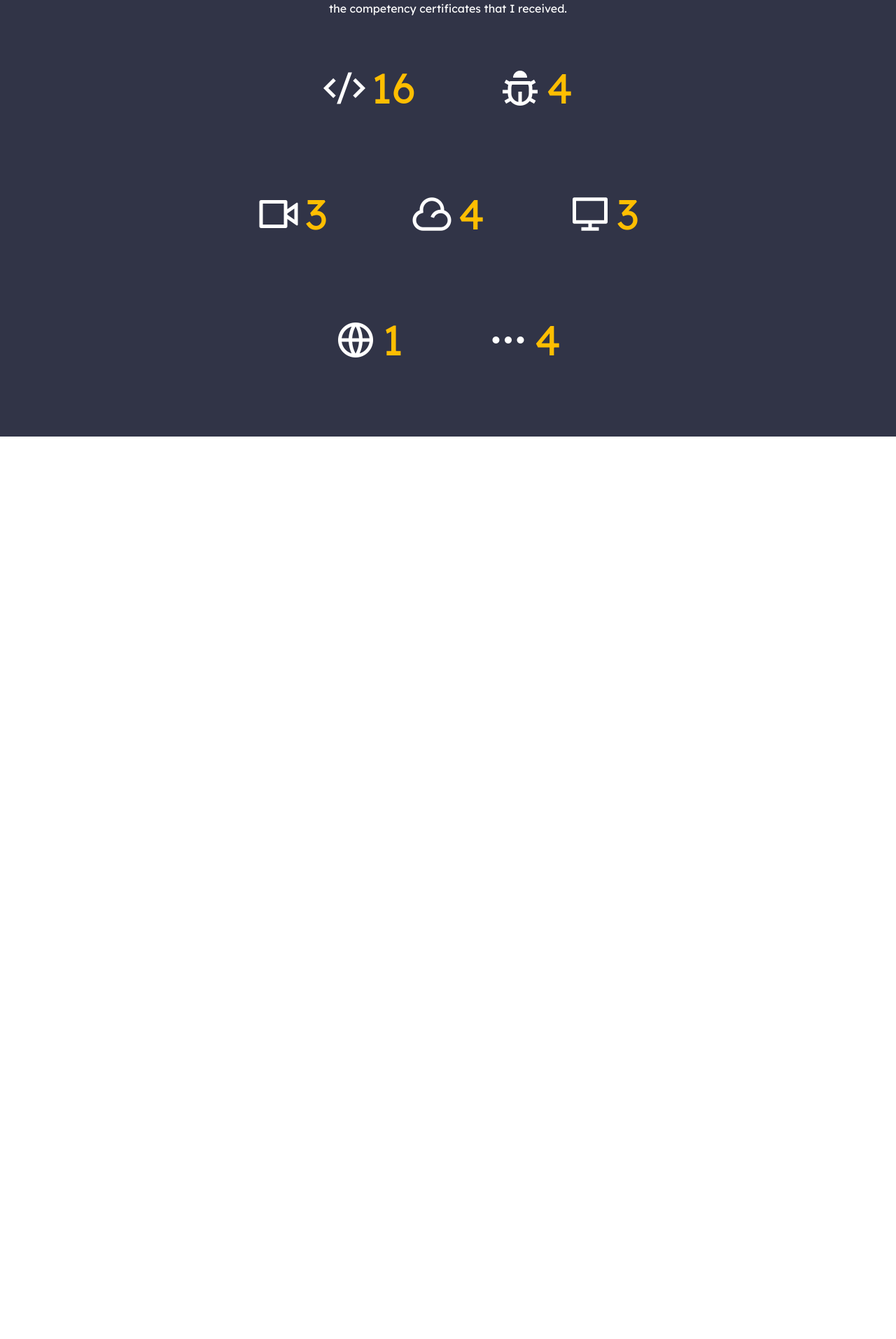
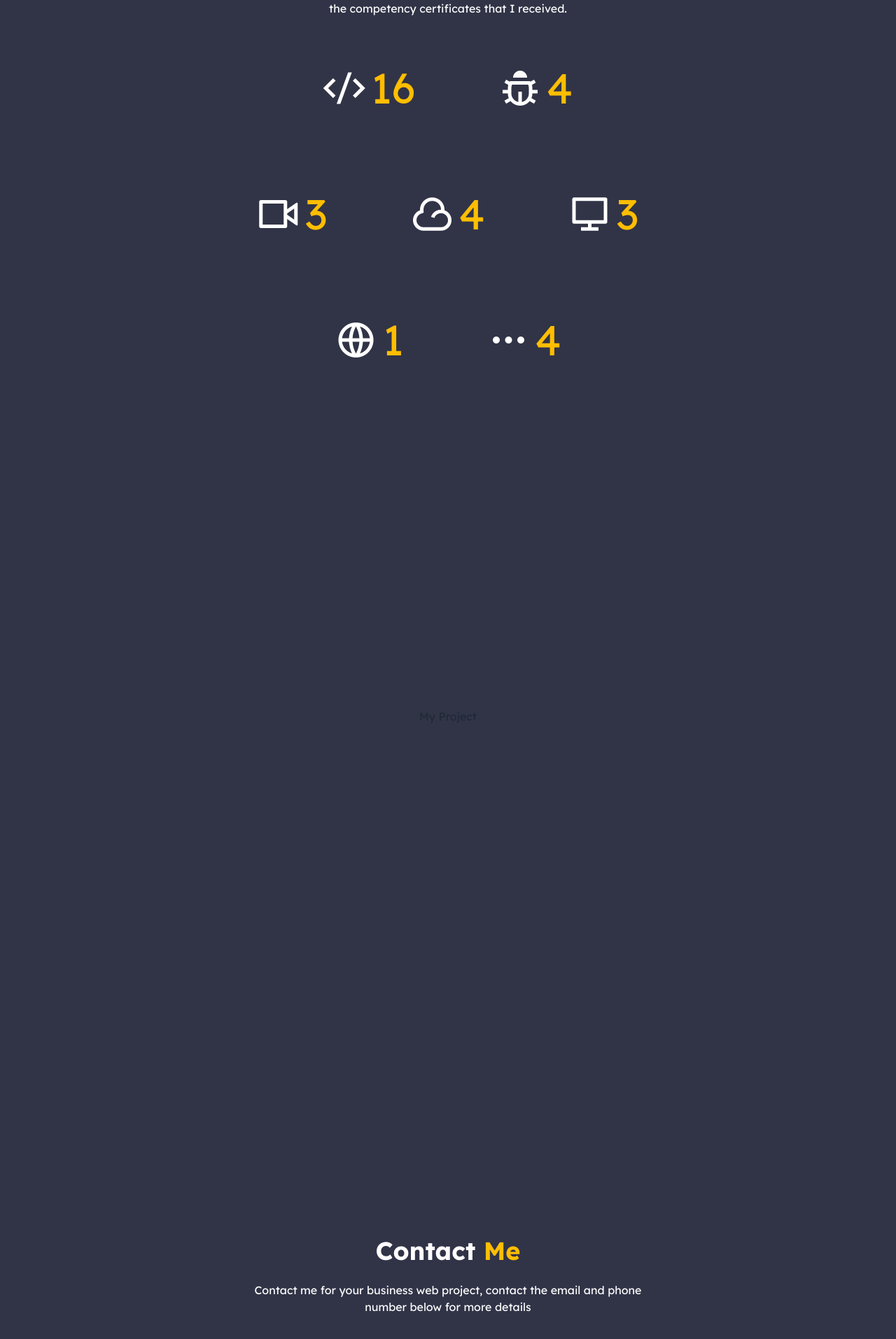
Before and after one commit to hawk-xc/portofolio, a React (Vite) app: page / in a window 1280 px wide. Shown: the part 2672-4586 px from the top of the page at 70% size. Before the commit the page ends 3296 px from the top, so only its background shows below. Built offline with nearby package versions, Linux system fonts and the light colour scheme.

Commit message:
progres contact me, certificate

```diff
--- a/src/App.jsx
+++ b/src/App.jsx
@@ -14,6 +14,10 @@ import MySkills from "./components/MySkills";
 import MySkillsContent from "./components/MySkillsContent";
 import MyCertificate from "./components/MyCertificate";
 import MyCertificateContent from "./components/MyCertificateContent";
+import MyProject from "./components/MyProject";
+import MyProjectContent from "./components/MyProjectContent";
+import ContactMe from "./components/ContactMe";
+import ContactMeContent from "./components/ContactMeContent";
 
 export default function App() {
   const [sidebar, setSideBar] = useState(false);
@@ -21,12 +25,16 @@ export default function App() {
   const aboutmeRef = useRef(null);
   const skillsRef = useRef(null);
   const certificateRef = useRef(null);
+  const projectRef = useRef(null);
+  const contactmeRef = useRef(null);
 
   const refLists = {
     homeRef: homeRef,
     aboutmeRef: aboutmeRef,
     skillsRef: skillsRef,
     certificateRef: certificateRef,
+    projectRef: projectRef,
+    contactmeRef: contactmeRef,
   };
 
   const reference = (ref) => {
@@ -65,6 +73,12 @@ export default function App() {
       <MyCertificate certificateRef={certificateRef}>
         <MyCertificateContent />
       </MyCertificate>
+      <MyProject projectRef={projectRef}>
+        <MyProjectContent />
+      </MyProject>
+      <ContactMe contactmeRef={contactmeRef}>
+        <ContactMeContent />
+      </ContactMe>
       <MenuToggle handleSideBarAction={handleSideBarAction} sidebar={sidebar} />
       <SideBar sidebar={sidebar} reference={reference} refLists={refLists} />
     </div>
--- /dev/null
+++ b/src/components/ContactMe.jsx
@@ -0,0 +1,7 @@
+export default function ContactMe({ children, contactmeRef }) {
+  return (
+    <div ref={contactmeRef} className="w-full">
+      {children}
+    </div>
+  );
+}
--- /dev/null
+++ b/src/components/ContactMeContent.jsx
@@ -0,0 +1,23 @@
+import doodleImage from "./../assets/doodle.png";
+
+export default function ContactMeContent() {
+  return (
+    <div className="flex flex-col items-center justify-center w-auto h-screen align-middle">
+      <div
+        id="certificatetitle"
+        className="flex flex-col items-center justify-center gap-6 md:w-6/12 max-sm:w-8/12"
+      >
+        <h2 className="text-4xl font-bold text-white" data-aos="zoom-in-up">
+          Contact <span className="text-warning">Me</span>
+        </h2>
+        <span
+          className="text-center text-white max-sm:text-sm"
+          data-aos="zoom-in-up"
+        >
+          Contact me for your business web project, contact the email and phone
+          number below for more details
+        </span>
+      </div>
+    </div>
+  );
+}
--- a/src/components/MyCertificateContent.jsx
+++ b/src/components/MyCertificateContent.jsx
@@ -8,27 +8,38 @@ export default function MyCertificateContent() {
     >
       <div
         id="certificatetitle"
-        className="flex flex-col items-center justify-center w-6/12 gap-6"
+        className="flex flex-col items-center justify-center gap-6 md:w-6/12 max-sm:w-8/12"
       >
         <h2 className="text-4xl font-bold text-white" data-aos="zoom-in-up">
           My <span className="text-warning">Certificate</span>
         </h2>
-        <span className="text-center text-white" data-aos="zoom-in-up">
+        <span
+          className="text-center text-white max-sm:text-sm"
+          data-aos="zoom-in-up"
+        >
           It would not be complete if we discussed skills without recognition,
           here are the competency certificates that I received.
         </span>
       </div>
-      <div id="certificateitems" className="flex justify-center w-full mt-10">
-        <ul className="flex flex-row flex-wrap justify-center w-6/12 gap-20">
+      <div
+        id="certificateitems"
+        className="flex justify-center w-full md:mt-10 max-sm:mt-2"
+      >
+        <ul className="flex flex-wrap justify-center md:flex-row max-sm:flex-col md:w-6/12 max-sm:w-8/12 md:gap-20 max-sm:gap-5">
           {CertificateItems.map((item) => {
             return (
               <div
-                className="flex flex-row gap-2 p-5 text-6xl text-white transition-all duration-150 cursor-pointer hover:secondary-background focus:scale-95"
+                className="flex flex-row gap-2 text-white transition-all duration-150 cursor-pointer md:text-6xl max-sm:text-3xl md:p-5 max-sm:p-3 hover:secondary-background focus:scale-95 max-sm:secondary-background max-sm:rounded-md max-sm:focus:scale-95"
                 data-aos="zoom-in-up"
                 key={item.name}
               >
                 <i className={`${item.icon}`}></i>
-                <span className="text-warning">{item.items.length}</span>
+                <span className="text-warning max-sm:hidden">
+                  {item.items.length}
+                </span>
+                <span className="flex flex-col justify-center px-2 text-xs text-warning md:hidden">
+                  {item.name}
+                </span>
               </div>
             );
           })}
--- /dev/null
+++ b/src/components/MyProject.jsx
@@ -0,0 +1,7 @@
+export default function MyProject({ children, projectRef }) {
+  return (
+    <div className="w-full" ref={projectRef}>
+      {children}
+    </div>
+  );
+}
--- /dev/null
+++ b/src/components/MyProjectContent.jsx
@@ -0,0 +1,7 @@
+export default function MyProjectContent() {
+  return (
+    <div className="flex flex-col items-center justify-center w-auto h-screen align-middle">
+      My Project
+    </div>
+  );
+}
```
Also changed, not shown: src/assets/doodle.png (added).
